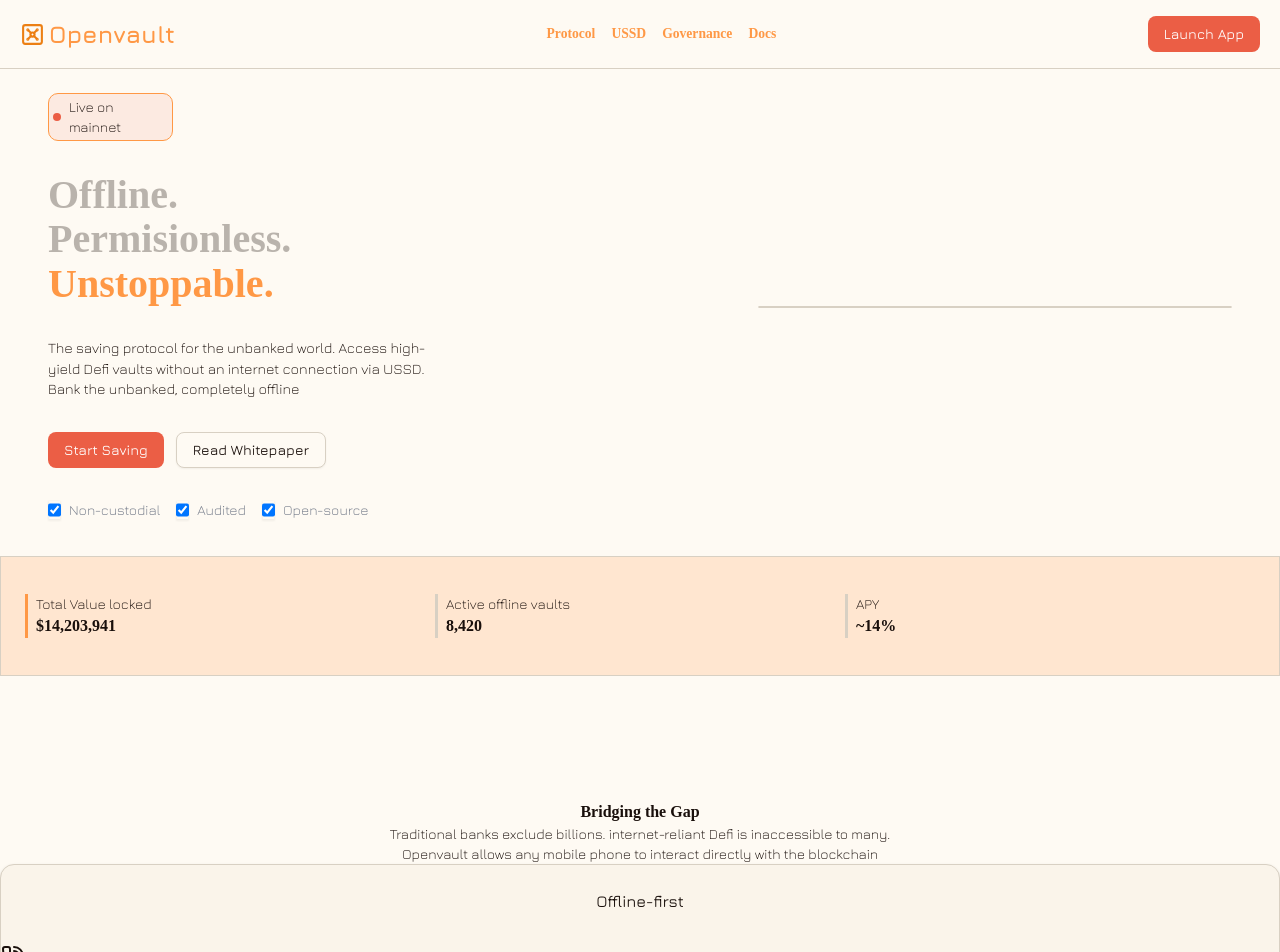
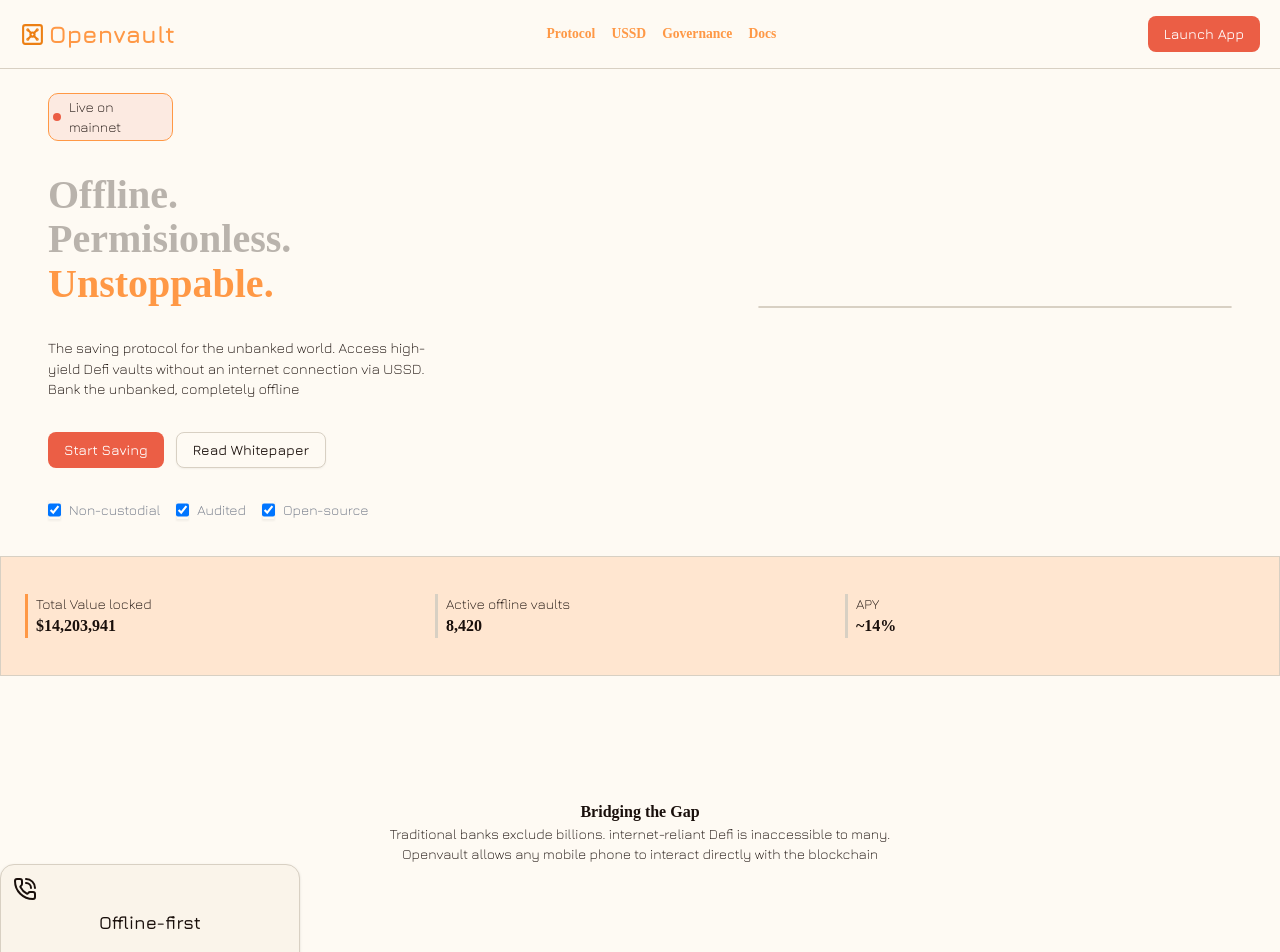
Before and after one commit to Rafikace/staketh, a Next.js app in the folder frontend/: page / in a window 1280 px wide. Shown: the top 952 px of the page. Built offline with nearby package versions, Linux system fonts and the light colour scheme; a web font is replaced by a local one.

Commit message:
update(main_page): added gapCard cardHeader styles

```diff
--- a/frontend/components/commons/gapcard.tsx
+++ b/frontend/components/commons/gapcard.tsx
@@ -4,9 +4,9 @@
 
 export default function GapCard({ key, header, icon, description }: {key: number, header: string, description: string, icon: JSX.Element}) {
     return (
-        <Card key={key}>
-            <CardHeader>{header}</CardHeader>
+        <Card key={key} className="flex flex-col gap-2 justify-start p-3 w-full max-w-[300px] items-start">
             <CardTitle>{icon}</CardTitle>
+            <CardHeader className="text-nowrap text-center font-[600] text-lg w-full">{header}</CardHeader>
             <CardContent>{description}</CardContent>
         </Card>
     )
```
